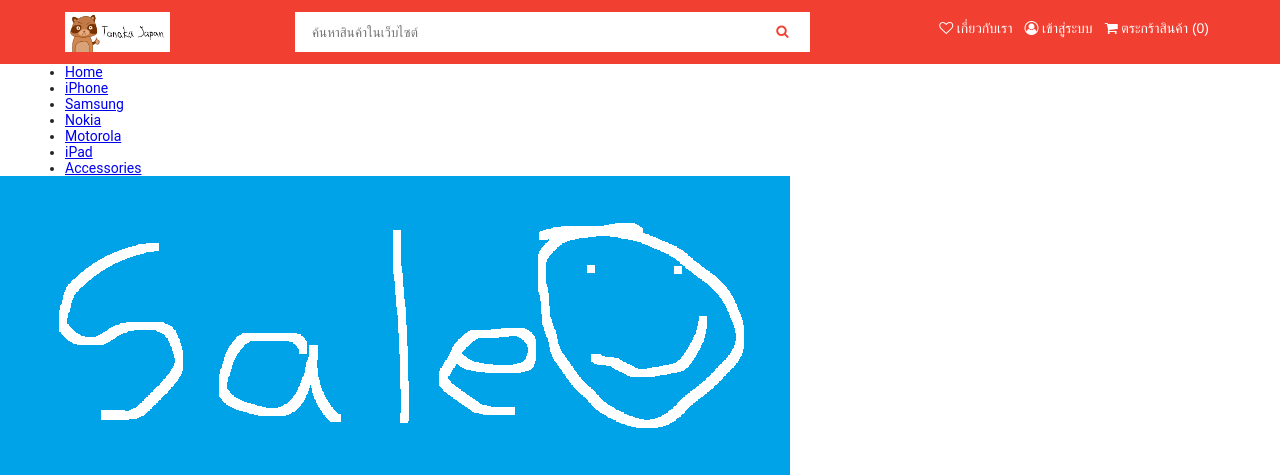
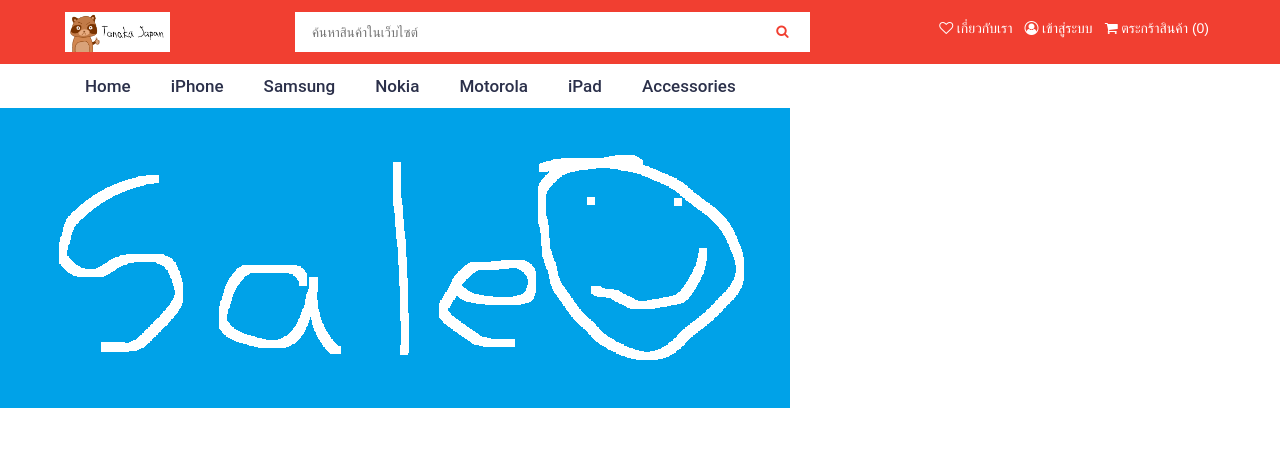
Before and after one commit to Nabsatang02/SciCom-Final, a PHP site: page / in a window 1280 px wide. Shown: the top 475 px of the page. Run offline with PHP 8.4, Linux system fonts and the light colour scheme.

Commit message:
Add Main Menu into CSS

```diff
--- a/css/style.css
+++ b/css/style.css
@@ -131,3 +131,20 @@ html {
     color: #ffffff;
   }
   /**********  Logo and Search Panel CSS Code Ends  **********/
+
+  /**********  Main Menu CSS Code Starts  **********/
+.main-menu {
+    list-style: none;
+  }
+  .main-menu a {
+    font-weight: 500;
+    color: #2b304a;
+    font-size: 17px;
+    font-family: Roboto, sans-serif, arial;
+    text-decoration: none;
+  }
+  .main-menu li {
+    float: left;
+    padding: 12px 20px;
+  }
+  /**********  Main Menu CSS Code Ends  **********/
```
